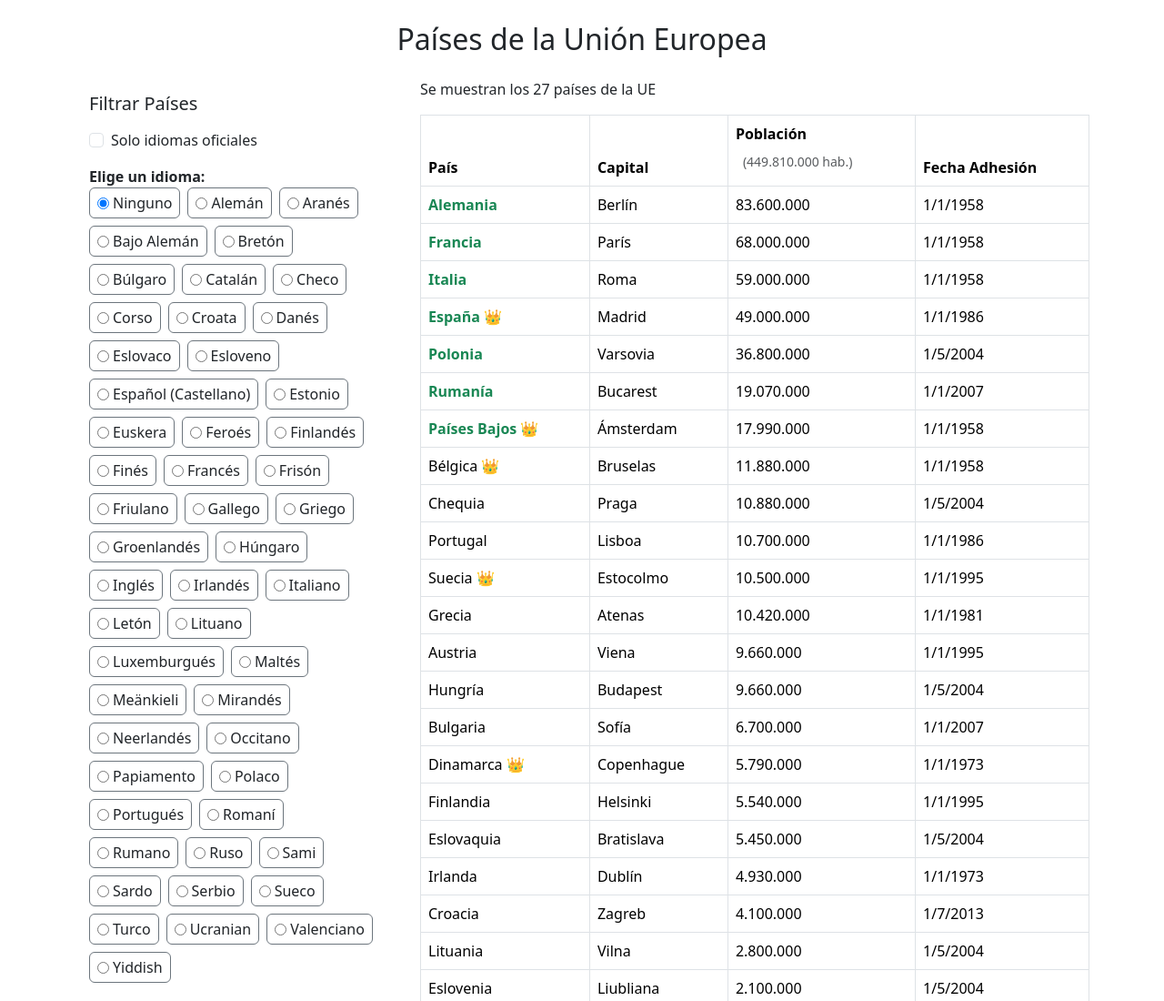
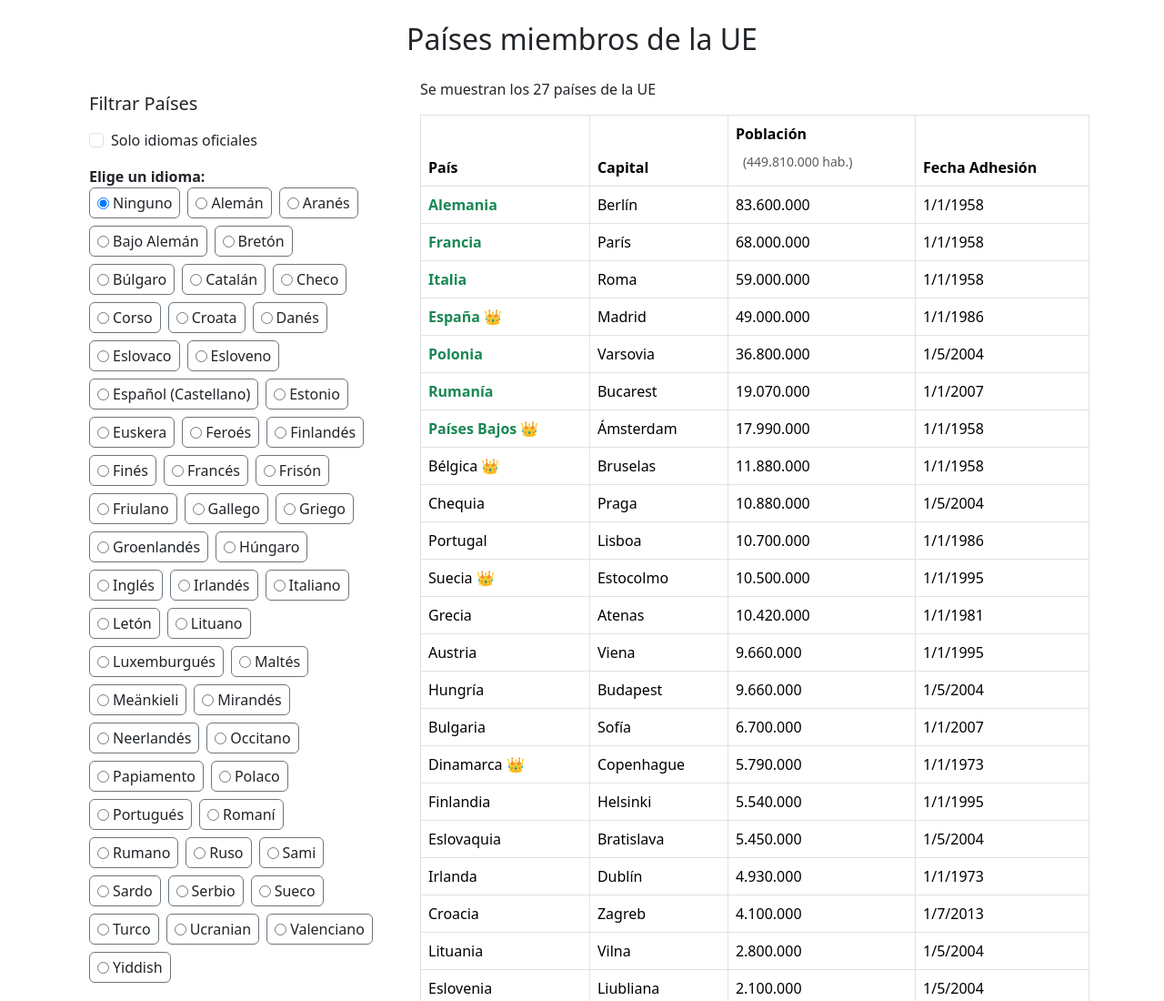
Before and after one commit to VivianaSalazarIesBelen/Javascript02, a website with bundled scripts: page index.html in a window 1280 px wide. Shown: the top 1100 px of the page at 91% size. Built offline with nearby package versions, Linux system fonts and the light colour scheme.

Commit message:
edit:estilo

```diff
--- a/index.html
+++ b/index.html
@@ -3,12 +3,12 @@
 <head>
     <meta charset="UTF-8">
     <meta name="viewport" content="width=device-width, initial-scale=1.0">
-    <title>Países de la Unión Europea</title>
+    <title>Países miembros de la UE</title>
     <link href="https://cdn.jsdelivr.net/npm/bootstrap@5.3.2/dist/css/bootstrap.min.css" rel="stylesheet">
 </head>
 <body class="container mt-4">
 
-<h2 class="text-center mb-4">Países de la Unión Europea</h2>
+<h2 class="text-center mb-4">Países miembros de la UE</h2>
 
 <div class="row">
     <div class="col-md-4">
--- a/script.js
+++ b/script.js
@@ -23,9 +23,7 @@ function pintaLista() {
     const sumaGeneral = datosUE.reduce((suma, p) => suma + p.poblacion_nacional, 0);
     const mediaPoblacion = sumaGeneral / datosUE.length;
 
-
     lista = aplicarFiltros(lista);
-
 
     pintarTabla(lista, mediaPoblacion, sumaGeneral);
     pintarInfo(lista);
```
